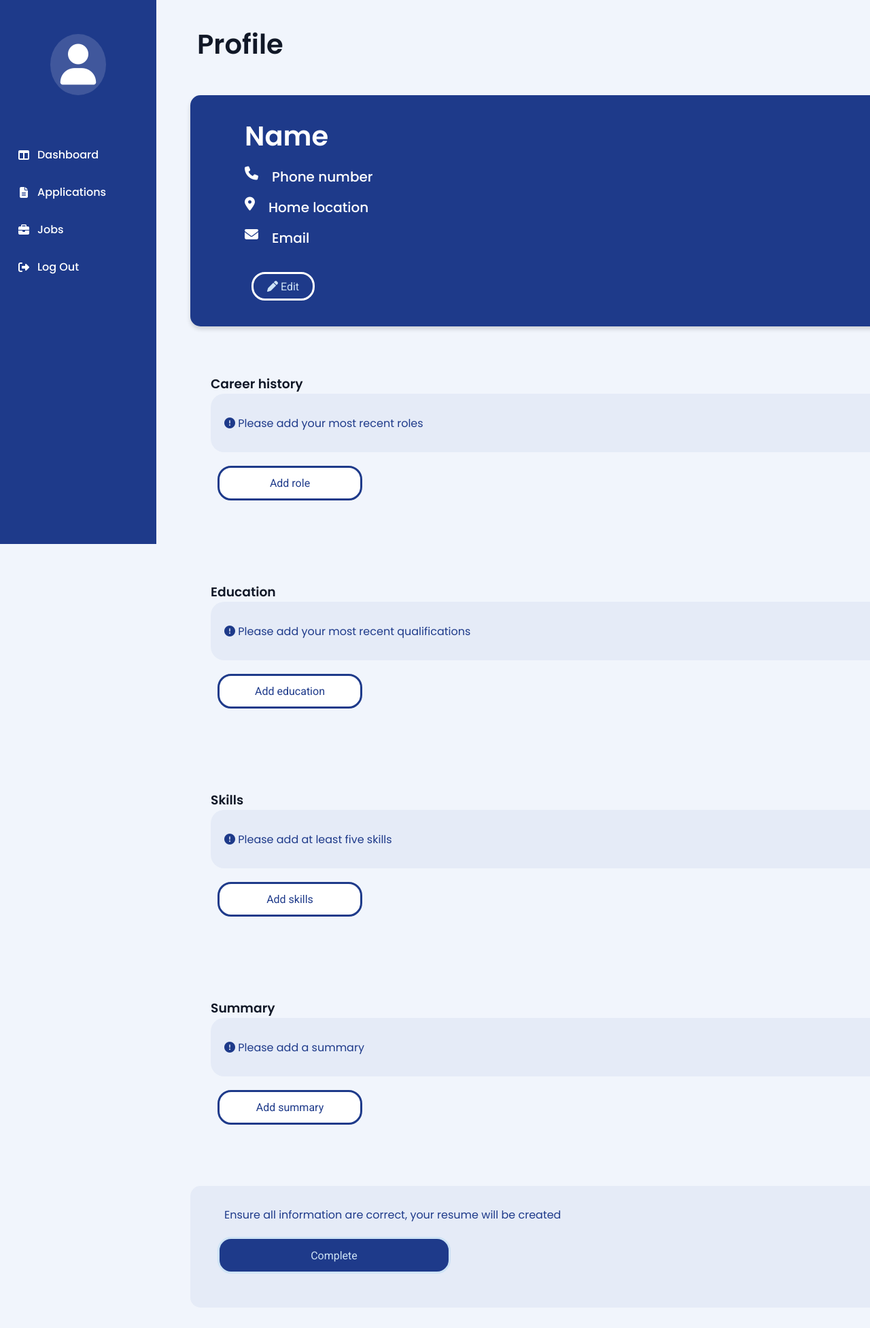
After one commit to jojanajeangarabillo/HR-EMPLOYEE-MANAGEMENT, a PHP site: page /HR-EMPLOYEE-MANAGEMENT/Applicant_Profile.php in a window 1280 px wide; the page is wider, and only the part inside the window is pictured. The commit adds this page. Shown: that part at 68% size. Run offline with PHP 8.4, Linux system fonts and the light colour scheme.

Commit message:
applicant ux

```diff
--- /dev/null
+++ b/Applicant_Profile.php
@@ -0,0 +1,359 @@
+<!DOCTYPE html>
+<html lang="en">
+
+<head>
+    <meta charset="UTF-8">
+    <meta name="viewport" content="width=device-width, initial-scale=1.0">
+    <title>Applicant Dashboard</title>
+
+    <!-- Google Fonts -->
+    <link
+        href="https://fonts.googleapis.com/css2?family=Poppins:wght@400;500;600&family=Roboto:wght@400;500&display=swap"
+        rel="stylesheet">
+
+    <!-- Font Awesome -->
+    <link rel="stylesheet" href="https://cdnjs.cloudflare.com/ajax/libs/font-awesome/6.5.0/css/all.min.css">
+
+    <!-- Sidebar CSS -->
+    <link rel="stylesheet" href="applicant.css">
+
+    <!-- Internal CSS for dashboard contents -->
+    <style>
+        body {
+            font-family: 'Poppins', 'Roboto', sans-serif;
+            margin: 0;
+            display: flex;
+            background-color: #f1f5fc;
+            color: #111827;
+        }
+
+        .main-content {
+            flex: 1;
+            padding: 30px 80px;
+            display: flex;
+            flex-direction: column;
+            gap: 40px;
+        }
+
+        .profile-header {
+            padding: 5px 10px;
+            margin-left: 200px;
+            font-size: 40px;
+        }
+
+        /* Personal info box */
+        .personal-info {
+            background-color: #1E3A8A;
+            color: white;
+            padding: 30px 30px;
+            margin-left: 200px;
+            border-radius: 15px;
+            width: 1550px;
+            height: 340px;
+            box-shadow: 0 4px 6px rgba(0, 0, 0, 0.15);
+            font-size: 20px;
+            font-weight: 500;
+        }
+
+        .info {
+            display: flex;
+            margin-left: 50px;
+            gap: 15px;
+            flex-direction: column;
+        }
+
+        .phone,
+        .location,
+        .email {
+            display: flex;
+        }
+
+        p {
+            margin-left: 20px;
+        }
+
+        .edit-btn {
+            height: 42px;
+            width: 93px;
+            border-color: white;
+            border-style: solid;
+            background-color: #1E3A8A;
+        }
+
+        .edit-btn:hover {
+            background-color: #e5edfb;
+            color: #1E3A8A;
+        }
+
+        .section {
+            padding: 30px 30px;
+            margin-left: 200px;
+            border-radius: 15px;
+            width: 1550px;
+
+        }
+
+        .reminder {
+            display: flex;
+            align-items: center;
+            background-color: #e5ebf7;
+            height: 86px;
+            color: #1E3A8A;
+            border-radius: 20px;
+        }
+
+        .add-btn {
+            height: 51px;
+            width: 213px;
+            border-color: #1E3A8A;
+            border-style: solid;
+            background-color: white;
+            color: #1E3A8A;
+        }
+
+        .add-btn:hover {
+            color: white;
+        }
+
+        .complete-box {
+            padding: 30px 30px;
+            margin-left: 200px;
+            border-radius: 15px;
+            width: 1550px;
+            background-color: #e5ebf7;
+            color: #1E3A8A;
+        }
+
+        .complete-btn {
+            background-color: #1E3A8A;
+            border-style: solid;
+        }
+
+        .complete-btn:hover {
+            background-color: #e5edfb;
+            color: #1E3A8A;
+            border-color: #1E3A8A;
+        }
+
+        /* Modals */
+        .modal {
+            display: none;
+            position: fixed;
+            z-index: 1000;
+            left: 0;
+            top: 0;
+            width: 100%;
+            height: 100%;
+            overflow: auto;
+            background-color: rgba(0, 0, 0, 0.4);
+            justify-content: center;
+            align-items: center;
+        }
+
+        .modal-content {
+            background-color: white;
+            padding: 25px;
+            border-radius: 10px;
+            width: 400px;
+            max-width: 90%;
+            text-align: center;
+            box-shadow: 0 4px 10px rgba(0, 0, 0, 0.2);
+        }
+
+        .modal-content input,
+        .modal-content textarea {
+            width: 100%;
+            padding: 8px;
+            margin-top: 10px;
+            margin-bottom: 15px;
+            border: 1px solid #ccc;
+            border-radius: 5px;
+            font-family: 'Poppins', sans-serif;
+        }
+
+        .modal-content button {
+            padding: 8px 16px;
+            border: none;
+            border-radius: 6px;
+            cursor: pointer;
+            font-weight: 500;
+        }
+
+        .save-btn {
+            background-color: #1E3A8A;
+            color: white;
+        }
+
+        .cancel-btn {
+            background-color: #ccc;
+            margin-left: 8px;
+        }
+    </style>
+
+
+</head>
+
+<body>
+    <!-- Sidebar -->
+    <!-- Sidebar -->
+    <div class="sidebar">
+        <a href="Applicant_Profile.php" class="profile">
+            <i class="fa-solid fa-user"></i>
+        </a>
+
+        <ul class="nav">
+            <li><a href="Applicant_Dashboard.php"><i class="fa-solid fa-table-columns"></i>Dashboard</a>
+            </li>
+            <li><a href="Applicant_Application.php"><i class="fa-solid fa-file-lines"></i>Applications</a></li>
+            <li><a href="Applicant_Jobs.php"><i class="fa-solid fa-briefcase"></i>Jobs</a></li>
+            <li><a href="Login.php"><i class="fa-solid fa-right-from-bracket"></i>Log Out</a></li>
+        </ul>
+    </div>
+
+    </div>
+
+
+    <!-- Main Content -->
+    <main class="main-content">
+
+        <h1 class="profile-header">Profile</h1>
+
+        <div class="personal-info">
+            <div class="info">
+                <h1 name="full-name">Name</h1>
+                <div class="phone">
+                    <i class="fa-solid fa-phone"></i>
+                    <p name="phone">Phone number</p>
+                </div>
+                <div class="location">
+                    <i class="fa-solid fa-location-dot"></i>
+                    <p name="location">Home location</p>
+                </div>
+                <div class="email">
+                    <i class="fa-solid fa-envelope"></i>
+                    <p name="email">Email</p>
+                </div>
+                <button onclick="openModal('editModal')" class="edit-btn"><i class="fa-solid fa-pen"></i>
+                    Edit</button>
+            </div>
+        </div>
+        <div class="section">
+            <div class="career">
+                <h3>Career history</h3>
+                <div class="reminder">
+                    <p><i class="fa-solid fa-circle-exclamation"></i> Please add your most recent roles</p>
+                </div>
+                <button onclick="openModal('roleModal')" class="add-btn">Add role</button>
+            </div>
+        </div>
+        <div class="section">
+            <div class="education">
+                <h3>Education</h3>
+                <div class="reminder">
+                    <p><i class="fa-solid fa-circle-exclamation"></i> Please add your most recent qualifications</p>
+                </div>
+                <button onclick="openModal('educationModal')" class="add-btn">Add education</button>
+            </div>
+        </div>
+        <div class="section">
+            <h3>Skills</h3>
+            <div class="reminder">
+                <p><i class="fa-solid fa-circle-exclamation"></i> Please add at least five skills</p>
+            </div>
+            <button onclick="openModal('skillsModal')" class="add-btn">Add skills</button>
+        </div>
+        <div class="section">
+            <h3>Summary</h3>
+            <div class="reminder">
+                <p><i class="fa-solid fa-circle-exclamation"></i> Please add a summary</p>
+            </div>
+            <button onclick="openModal('summaryModal')" class="add-btn">Add summary</button>
+        </div>
+
+        <div class="complete-box">
+            <p>Ensure all information are correct, your resume will be created</p>
+            <button class="complete-btn">Complete</button>
+        </div>
+
+    </main>
+
+    <!--Modals-->
+    <div id="editModal" class="modal">
+        <div class="modal-content">
+            <h3>Edit Profile</h3>
+            <input type="text" placeholder="Name">
+            <input type="text" placeholder="Phone number">
+            <input type="text" placeholder="Home location">
+            <input type="email" placeholder="Email">
+            <button class="save-btn" onclick="closeModal('editModal')">Save</button>
+            <button class="cancel-btn" onclick="closeModal('editModal')">Cancel</button>
+        </div>
+    </div>
+
+    <div id="roleModal" class="modal">
+        <div class="modal-content">
+            <h3>Add Role</h3>
+            <input type="text" placeholder="Job Title">
+            <input type="text" placeholder="Company Name">
+            <textarea rows="3" placeholder="Description"></textarea>
+            <button class="save-btn" onclick="closeModal('roleModal')">Save</button>
+            <button class="cancel-btn" onclick="closeModal('roleModal')">Cancel</button>
+        </div>
+    </div>
+
+    <div id="educationModal" class="modal">
+        <div class="modal-content">
+            <h3>Add Education</h3>
+            <input type="text" placeholder="School / University">
+            <input type="text" placeholder="Degree / Course">
+            <button class="save-btn" onclick="closeModal('educationModal')">Save</button>
+            <button class="cancel-btn" onclick="closeModal('educationModal')">Cancel</button>
+        </div>
+    </div>
+
+    <div id="skillsModal" class="modal">
+        <div class="modal-content">
+            <h3>Add Skills</h3>
+            <input type="text" placeholder="Skill 1">
+            <input type="text" placeholder="Skill 2">
+            <input type="text" placeholder="Skill 3">
+            <input type="text" placeholder="Skill 4">
+            <input type="text" placeholder="Skill 5">
+            <button class="save-btn" onclick="closeModal('skillsModal')">Save</button>
+            <button class="cancel-btn" onclick="closeModal('skillsModal')">Cancel</button>
+        </div>
+    </div>
+
+    <div id="summaryModal" class="modal">
+        <div class="modal-content">
+            <h3>Add Summary</h3>
+            <textarea rows="4" placeholder="Write a short professional summary..."></textarea>
+            <button class="save-btn" onclick="closeModal('summaryModal')">Save</button>
+            <button class="cancel-btn" onclick="closeModal('summaryModal')">Cancel</button>
+        </div>
+    </div>
+
+    <script>
+        function openModal(id) {
+            document.getElementById(id).style.display = 'flex';
+        }
+
+        function closeModal(id) {
+            document.getElementById(id).style.display = 'none';
+        }
+
+        // Close modal when clicking outside
+        window.onclick = function (event) {
+            const modals = document.querySelectorAll('.modal');
+            modals.forEach(modal => {
+                if (event.target == modal) {
+                    modal.style.display = 'none';
+                }
+            });
+        }
+    </script>
+
+
+</body>
+
+</html>
--- a/applicant.css
+++ b/applicant.css
@@ -267,7 +267,20 @@ button:hover {
     top: 0;
 }
 
-/* Profile Icon */
+
+
+/* Profile */
+.profile {
+    display: flex;
+    justify-content: center;
+    align-items: center;
+    padding: 20px;
+    color: white;
+    text-decoration: none;
+    border-radius: 50%;
+    transition: all 0.3s ease;
+}
+
 .profile i {
     font-size: 60px;
     color: #ffffff;
@@ -275,6 +288,12 @@ button:hover {
     border-radius: 50%;
     padding: 15px;
     margin-bottom: 40px;
+}
+
+.profile:hover {
+    background-color: #2C4FB0;
+    transform: scale(1.05);
+    box-shadow: 0 4px 8px rgba(0, 0, 0, 0.25);
 }
 
 /* Navigation */
--- a/mailer-config.php
+++ b/mailer-config.php
@@ -9,6 +9,4 @@ return [
     'from_email' => 'hr.plpemployeemanagementsystem@gmail.com',
     'from_name' => 'Employee Management System'
 ];
-
-
 ?>
```
Also changed, not shown: Applicant_Application.php (+6 -3 lines), Applicant_Dashboard.php (+20 -5 lines), Applicant_Jobs.php (+16 -7 lines), Login.php (+7 -1 lines).
